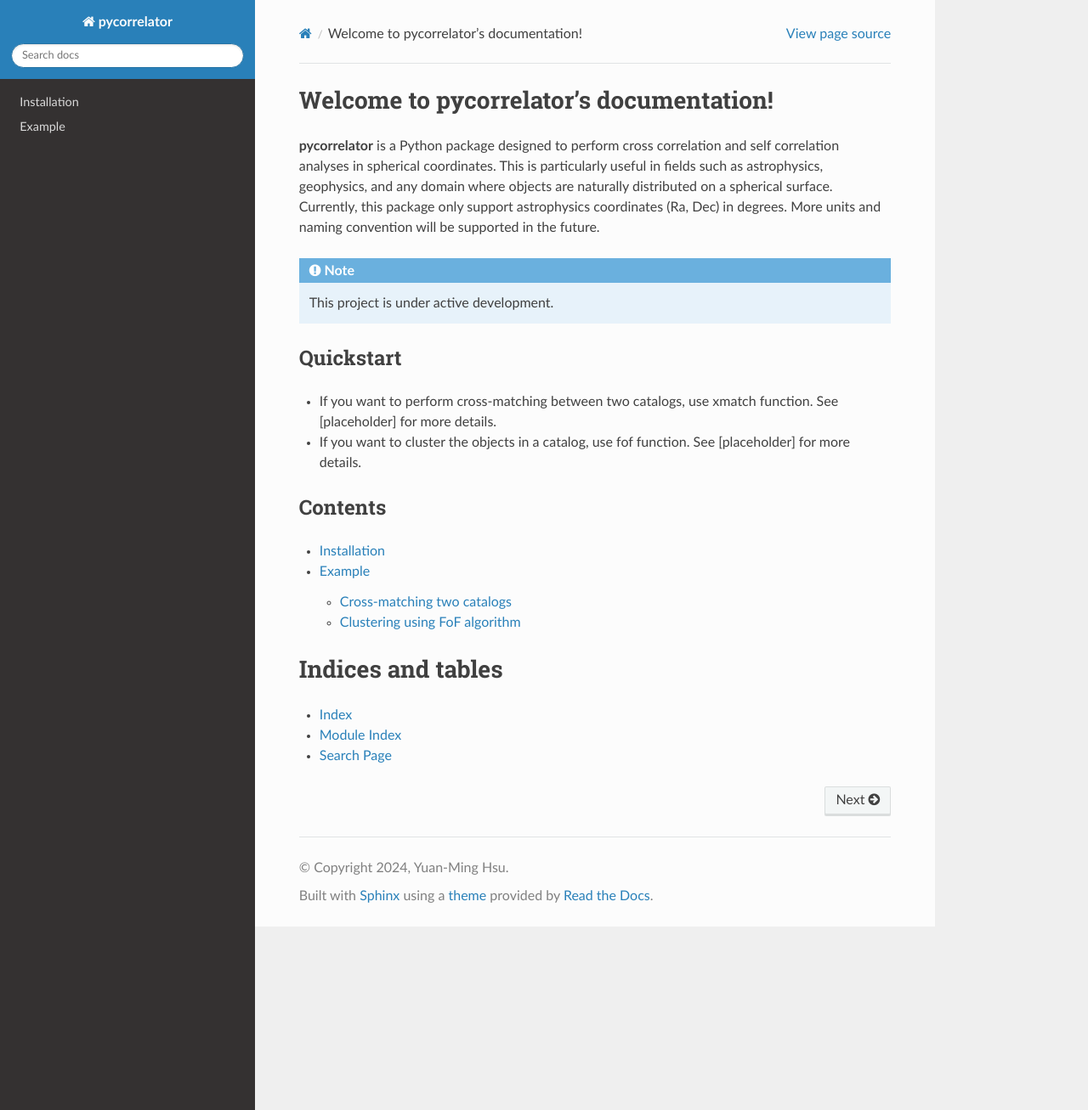
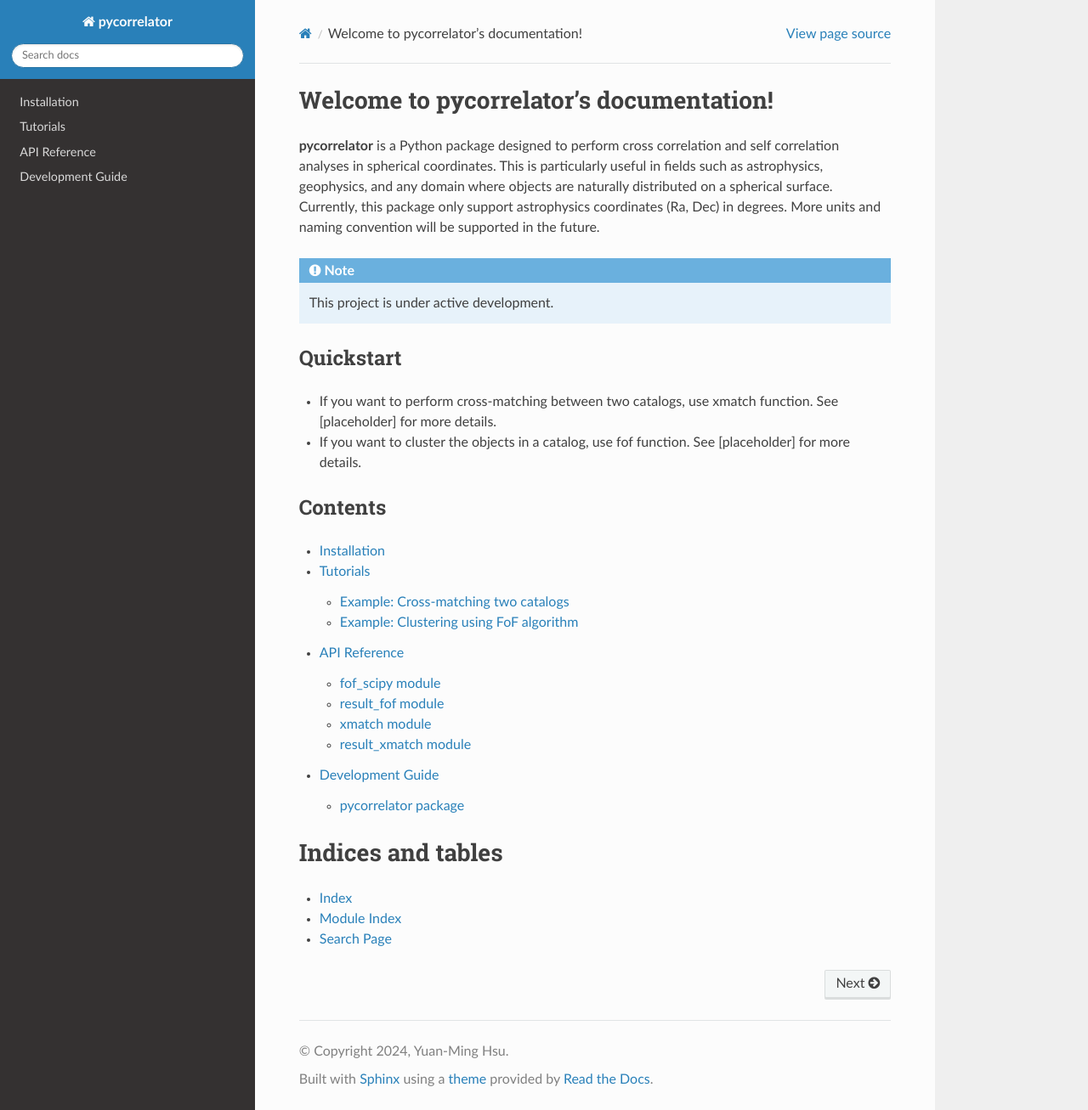
Before and after one commit to technic960183/pycorrelator, a Sphinx documentation site: the page built from docs/source/index.rst, in a window 1280 px wide and 1307 px high. Shown: the whole window at 85% size. Built offline with Sphinx 7.4.7 and the Read the Docs theme 2.0.0, drawn with Linux system fonts in a browser that asks for light colours.

Commit message:
Organize documentation structure
The documentation is now organized in three main sections:
- tutorial: Tutorials
- ref: API Reference
- dev: Development Guide

```diff
--- a/docs/source/pycorrelator.tests.rst
+++ b/docs/source/dev/pycorrelator.tests.rst
@@ -1,8 +1,5 @@
 pycorrelator.tests package
 ==========================
-
-Submodules
-----------
 
 pycorrelator.tests.test\_catalog module
 ---------------------------------------
--- a/docs/source/index.rst
+++ b/docs/source/index.rst
@@ -30,6 +30,8 @@ Contents
 
    install
    tutorial/index
+   ref/index
+   dev/index
 
 
 Indices and tables
--- /dev/null
+++ b/docs/source/ref/index.rst
@@ -0,0 +1,34 @@
+API Reference
+=============
+
+fof\_scipy module
+------------------------------
+
+.. automodule:: pycorrelator.fof_scipy
+   :members:
+   :undoc-members:
+   :show-inheritance:
+
+result\_fof module
+-------------------------------
+
+.. automodule:: pycorrelator.result_fof
+   :members:
+   :undoc-members:
+   :show-inheritance:
+
+xmatch module
+--------------------------
+
+.. automodule:: pycorrelator.xmatch
+   :members:
+   :undoc-members:
+   :show-inheritance:
+
+result\_xmatch module
+----------------------------------
+
+.. automodule:: pycorrelator.result_xmatch
+   :members:
+   :undoc-members:
+   :show-inheritance:
--- a/docs/source/tutorial/fof.rst
+++ b/docs/source/tutorial/fof.rst
@@ -1,5 +1,5 @@
-Clustering using FoF algorithm
-------------------------------
+Example: Clustering using FoF algorithm
+=======================================
 
 .. code-block:: python
 
--- a/docs/source/tutorial/index.rst
+++ b/docs/source/tutorial/index.rst
@@ -1,5 +1,5 @@
-Example
-=======
+Tutorials
+=========
 
 .. toctree::
 
--- a/docs/source/tutorial/xmatch.rst
+++ b/docs/source/tutorial/xmatch.rst
@@ -1,7 +1,5 @@
-
-
-Cross-matching two catalogs
----------------------------
+Example: Cross-matching two catalogs
+====================================
 
 .. code-block:: python
 
```
Also changed, not shown: docs/source/dev/index.rst (added, +11 -0 lines), docs/source/dev/pycorrelator.rst (renamed from docs/source/pycorrelator.rst, +2 -5 lines), docs/source/modules.rst (deleted, +0 -7 lines).
